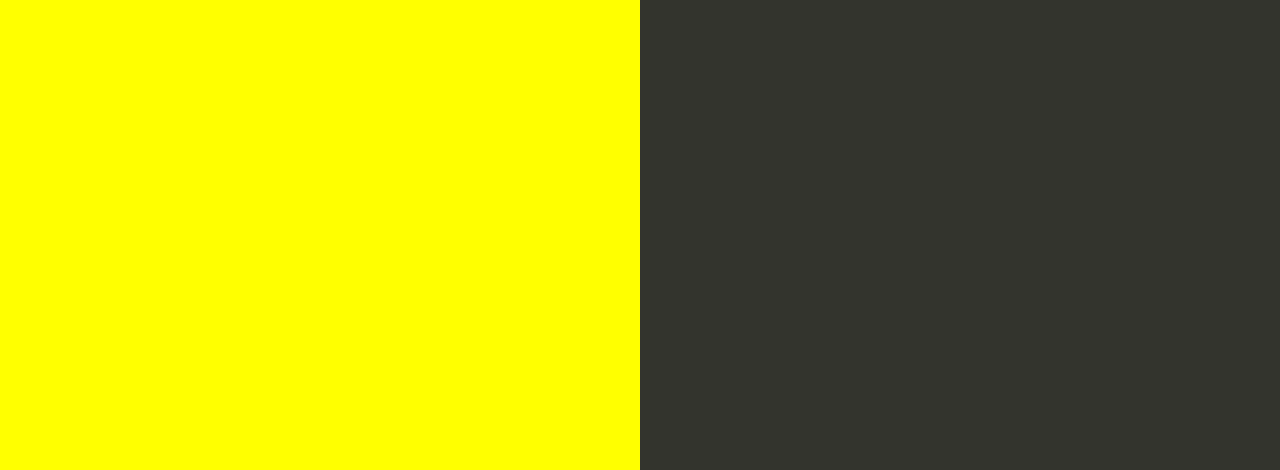
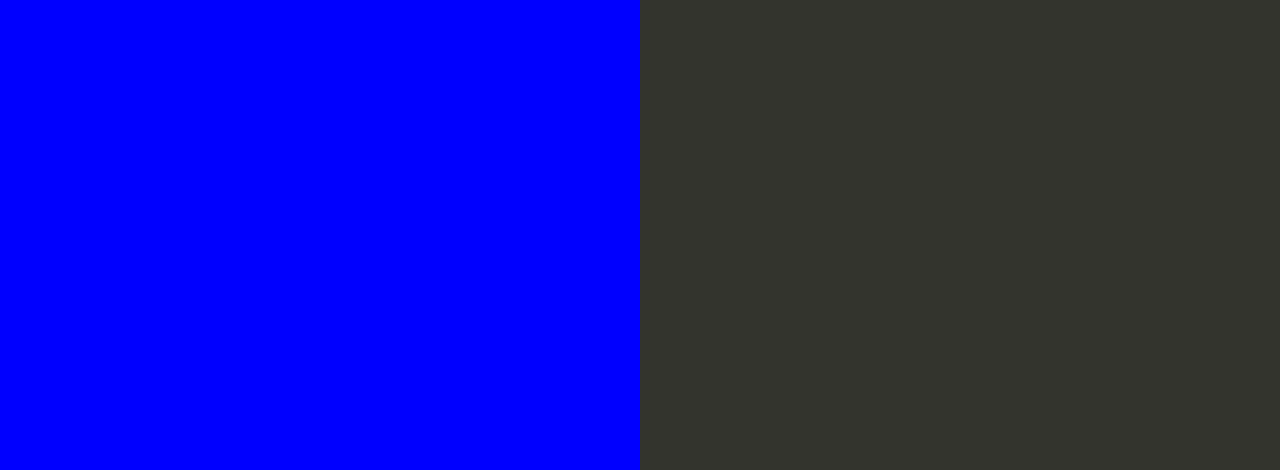
Before and after one commit to sachin200053/EbsTask, a website: page index.html in a window 1280 px wide. Shown: the part 330-800 px from the top of the page. Drawn offline with Linux system fonts and the light colour scheme.

Commit message:
Update index.html

```diff
--- a/index.html
+++ b/index.html
@@ -35,7 +35,7 @@
 
         text-align: right;
         padding-top: 11em;
-        background-color: yellow;
+        background-color: blue;
       }
       .textColumn p {
         width: 75%;
```
